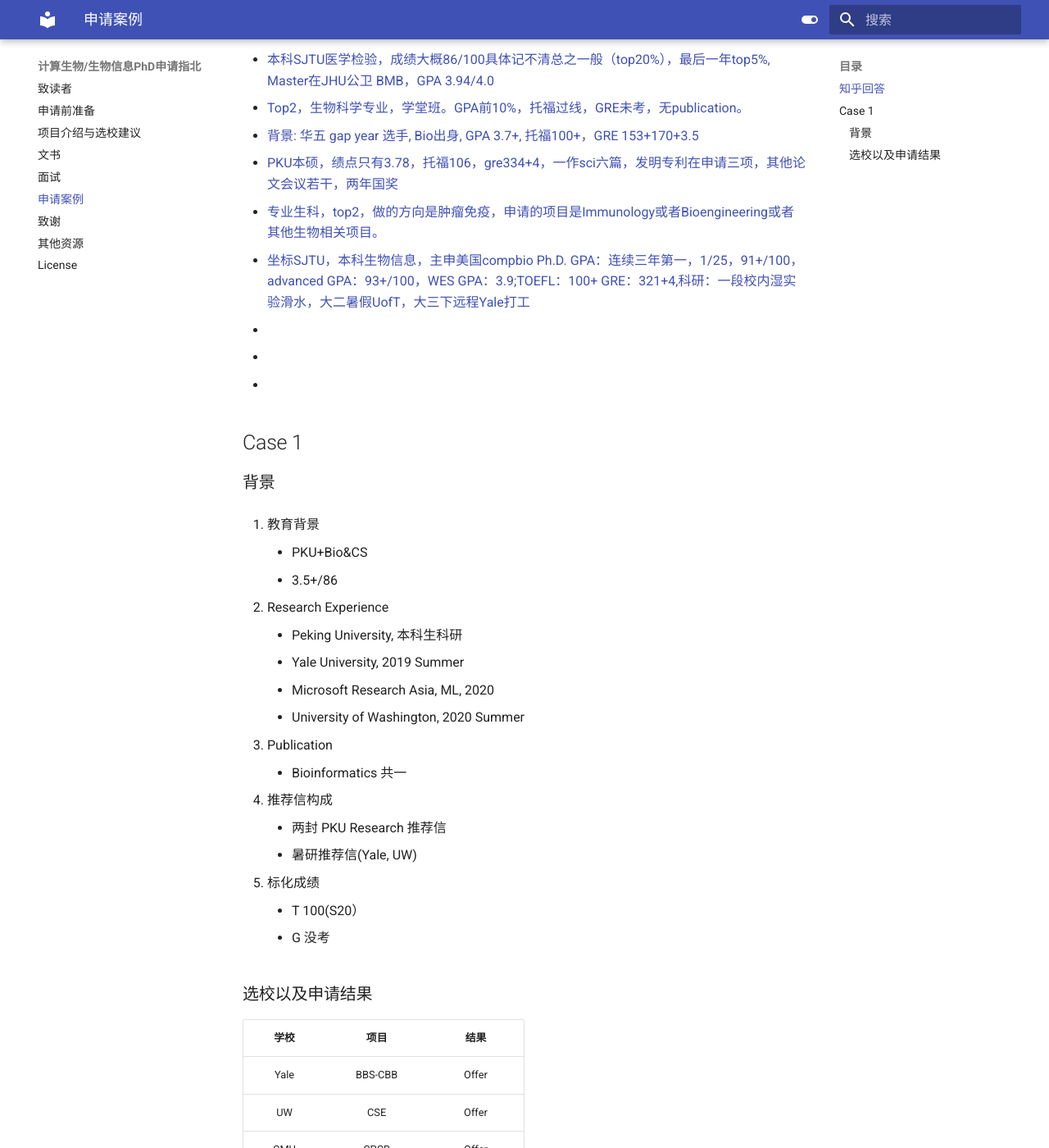
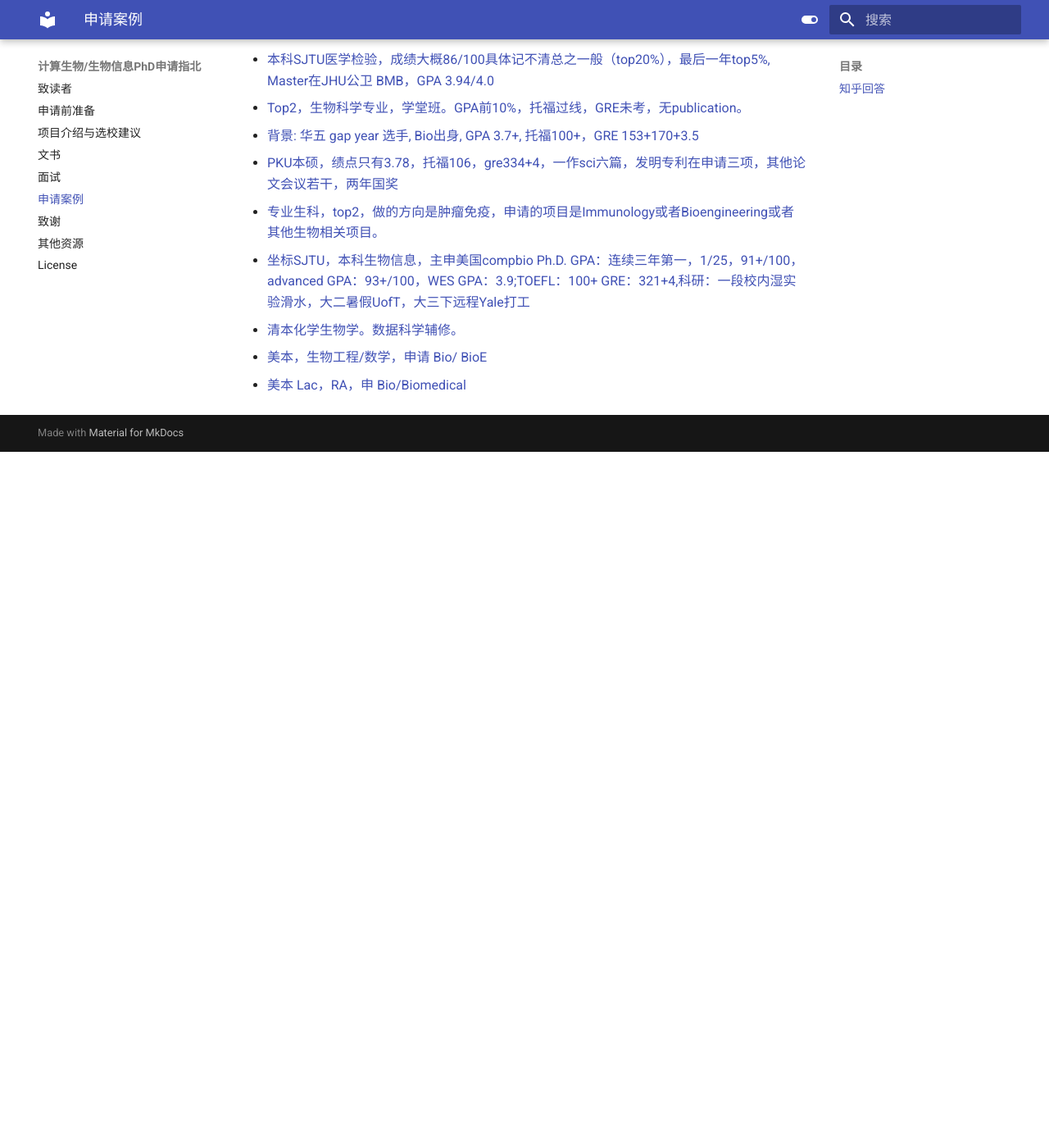
Before and after one commit to CompBio-PhD-cn/handbook, an MkDocs documentation site: the page built from docs/example.md, in a window 1280 px wide and 1400 px high, scrolled down 1092 px. Shown: the whole window at 82% size. Built offline with MkDocs 1.6.1 and Material for MkDocs 9.7.7, drawn with Linux system fonts in a browser that asks for light colours; after the commit the page ends 1643 px from its top, so only the background shows below that; some of the changed text lies outside the part shown.

Commit message:
add examples

```diff
--- a/docs/example.md
+++ b/docs/example.md
@@ -24,12 +24,12 @@
 * [PKU本硕，绩点只有3.78，托福106，gre334+4，一作sci六篇，发明专利在申请三项，其他论文会议若干，两年国奖](https://www.zhihu.com/question/357928233/answer/1635142184)
 * [专业生科，top2，做的方向是肿瘤免疫，申请的项目是Immunology或者Bioengineering或者其他生物相关项目。](https://www.zhihu.com/question/357928233/answer/1680252009)
 * [坐标SJTU，本科生物信息，主申美国compbio Ph.D. GPA：连续三年第一，1/25，91+/100，advanced GPA：93+/100，WES GPA：3.9;TOEFL：100+ GRE：321+4,科研：一段校内湿实验滑水，大二暑假UofT，大三下远程Yale打工](https://www.zhihu.com/question/357928233/answer/1468122320)
-* [](https://www.zhihu.com/question/357928233/answer/1626523958)
-* [](https://www.zhihu.com/question/357928233/answer/1720784205)
-* [](https://www.zhihu.com/question/357928233/answer/1708518118)
+* [清本化学生物学。数据科学辅修。](https://www.zhihu.com/question/357928233/answer/1626523958)
+* [美本，生物工程/数学，申请 Bio/ BioE](https://www.zhihu.com/question/357928233/answer/1720784205)
+* [美本 Lac，RA，申 Bio/Biomedical ](https://www.zhihu.com/question/357928233/answer/1708518118)
 
 
-## Case 1
+<!-- ## Case 1
 
 ### 背景
 1. 教育背景
@@ -74,4 +74,4 @@
 | Harvard  | BIG  | - |
 | Princeton  | QCB | - |
 | MIT  | CSB  | - |
-| JHU  | BME  | - |
+| JHU  | BME  | - | -->
```
